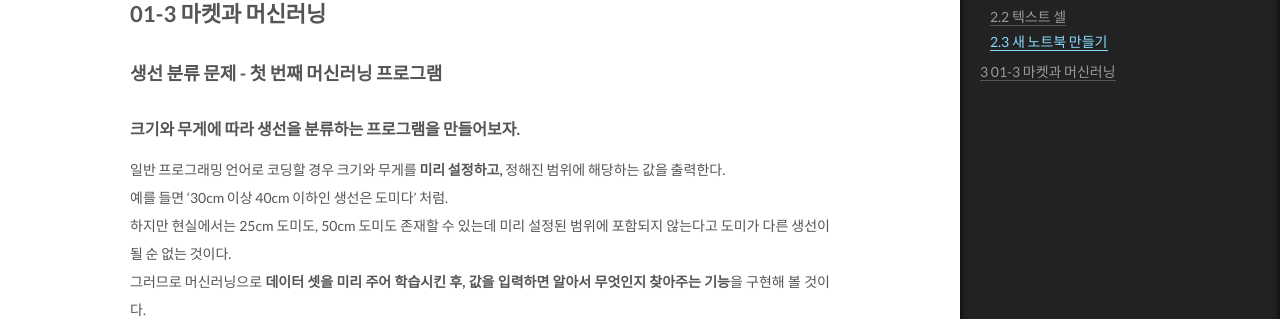
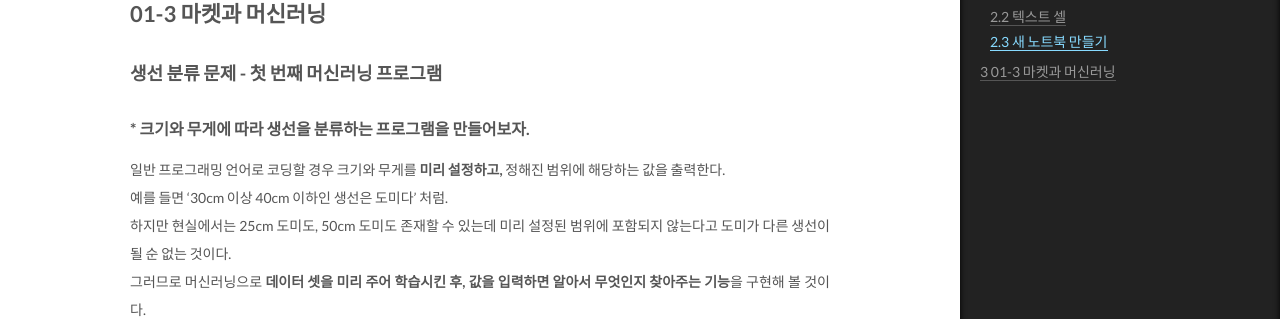
Before and after one commit to kimmin233/kimmin233.github.io, a Jekyll site: the page built from _posts/2021-03-29-AI-ch01.md, in a window 1280 px wide and 1400 px high, scrolled down 4903 px. Shown: the part 141-460 px from the top of the window. Built offline with Jekyll 4.4.1, drawn with Linux system fonts in a browser that asks for light colours.

Commit message:
Update 2021-03-29-AI-ch01.md

```diff
--- a/_posts/2021-03-29-AI-ch01.md
+++ b/_posts/2021-03-29-AI-ch01.md
@@ -106,7 +106,7 @@ tags: [AI, Machine Learning, Deep Learning]
 
 ### 생선 분류 문제 - 첫 번째 머신러닝 프로그램
 
-#### 크기와 무게에 따라 생선을 분류하는 프로그램을 만들어보자.
+#### * 크기와 무게에 따라 생선을 분류하는 프로그램을 만들어보자.
 
 일반 프로그래밍 언어로 코딩할 경우 크기와 무게를 **미리 설정하고,** 정해진 범위에 해당하는 값을 출력한다. <br>
 예를 들면 '30cm 이상 40cm 이하인 생선은 도미다' 처럼. <br>
```
